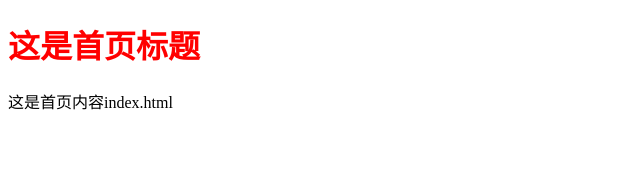
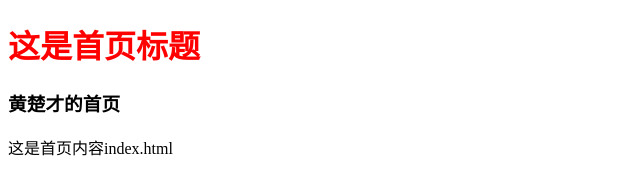
Before and after one commit to huangchucai/docker-jenkins, a website: page index.html in a window 1280 px wide. Shown: the whole page, without its empty margins (0-640 px from the left). Drawn offline with Linux system fonts and the light colour scheme.

Commit message:
feat: 修改首页的index.html 添加测试代码

```diff
--- a/index.html
+++ b/index.html
@@ -10,6 +10,7 @@
 </head>
 <body>
 <h1>这是首页标题</h1>
+<h3>黄楚才的首页</h3>
 <div>这是首页内容index.html</div>
 </body>
 </html>
```
